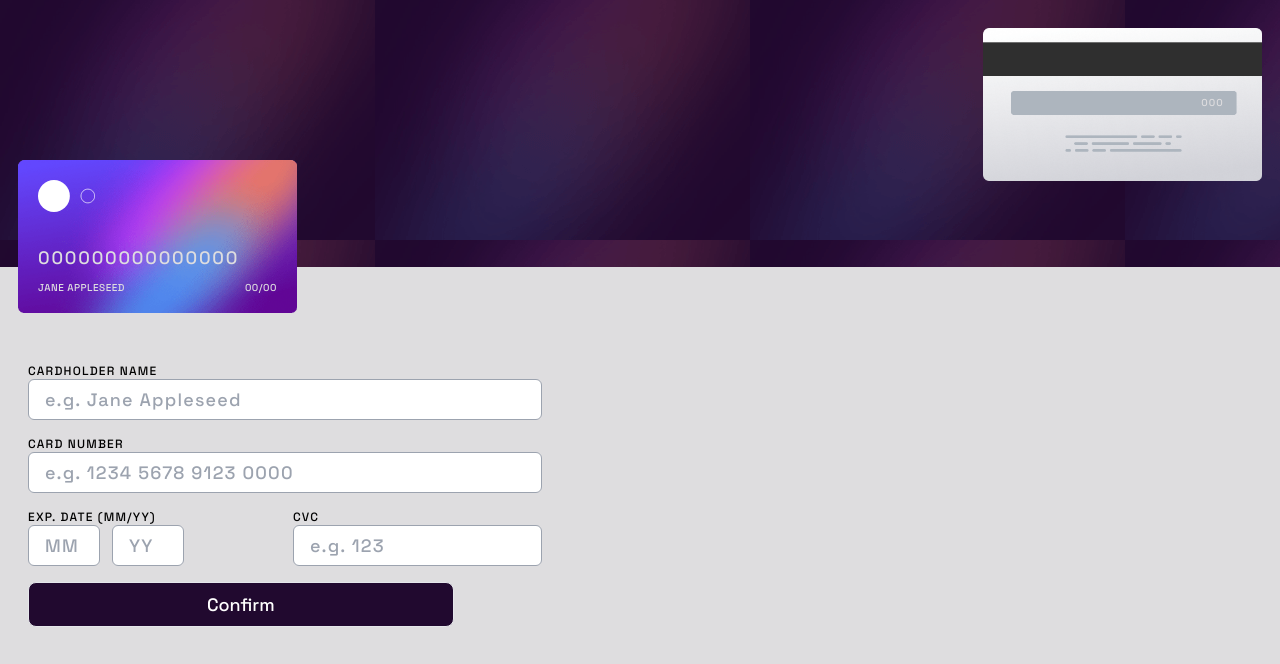
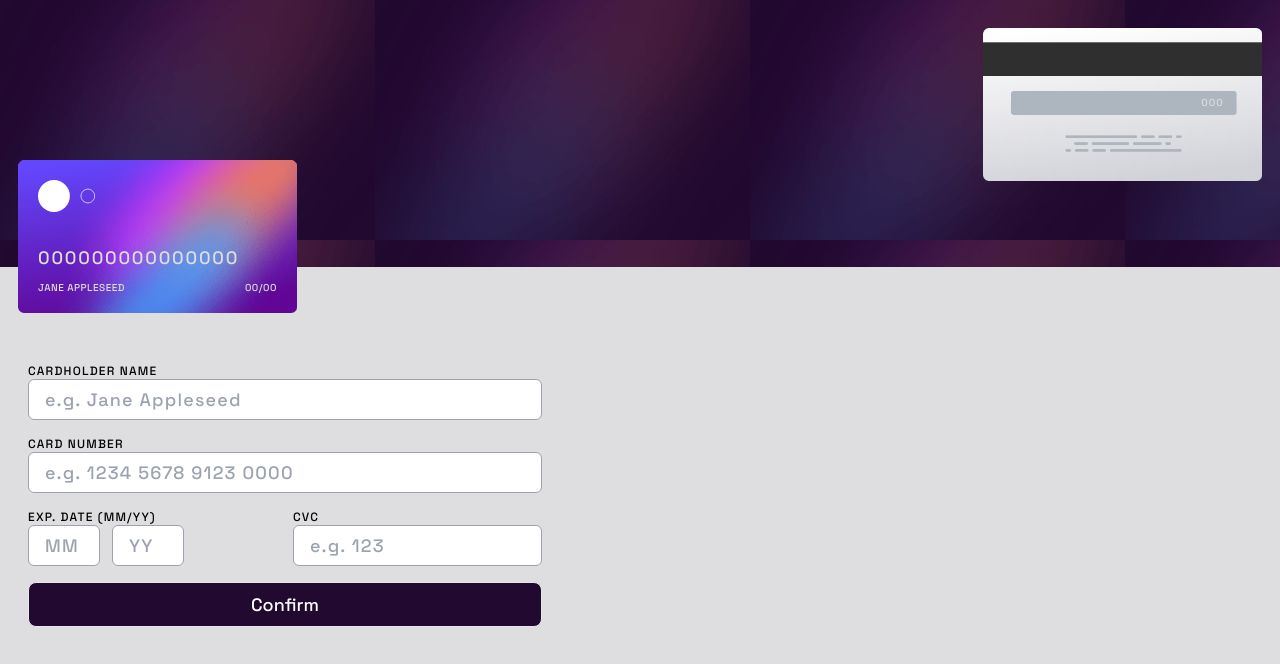
Before and after one commit to lawrence-yoon/preview-validation-form-responsive, a React (Vite) app: page / in a window 1280 px wide. Shown: the top 664 px of the page. Built offline with nearby package versions, Linux system fonts and the light colour scheme.

Commit message:
wire up state for the form

```diff
--- a/src/App.jsx
+++ b/src/App.jsx
@@ -10,10 +10,14 @@ function App() {
     expirationYear: "",
     cvcNumber: "",
   });
-  function handleChange() {
-    setCardInfo;
+  function handleChange(e) {
+    setCardInfo((prev) => ({ ...prev, [e.target.name]: e.target.value }));
   }
-  function handleConfirm() {}
+  function handleConfirm() {
+    alert("pressed confirm");
+  }
+  const { name, cardNumber, expirationMonth, expirationYear, cvcNumber } =
+    cardInfo;
   return (
     <div className="flex flex-col h-screen bg-lightGrayViolet 2xl:flex-row">
       <div className="relative bg-[url('/images/bg-main-mobile.png')] w-screen h-2/6 2xl:bg-[url('/images/bg-main-desktop.png')] 2xl:h-screen 2xl:w-2/6">
@@ -40,11 +44,11 @@ function App() {
         </div>
       </div>
       <Form
-        name={cardInfo.name}
-        cardNumber={cardInfo.cardNumber}
-        expirationMonth={cardInfo.expirationMonth}
-        expirationYear={cardInfo.expirationYear}
-        cvcNumber={cardInfo.cvcNumber}
+        name={name}
+        cardNumber={cardNumber}
+        expirationMonth={expirationMonth}
+        expirationYear={expirationYear}
+        cvcNumber={cvcNumber}
         handleChange={handleChange}
         handleConfirm={handleConfirm}
       />
--- a/src/components/Form.jsx
+++ b/src/components/Form.jsx
@@ -26,7 +26,7 @@ export default function Form({
         CARD NUMBER
         <input
           id="card-number"
-          name="card-number"
+          name="cardNumber"
           type="text"
           maxLength="16"
           placeholder="e.g. 1234 5678 9123 0000"
@@ -40,7 +40,7 @@ export default function Form({
         <div className="flex flex-row gap-3">
           <input
             className="w-[4.5rem] border border-gray-400 rounded-md px-4 py-2 text-[18px] active:border-darkGrayViolet"
-            name="month"
+            name="expirationMonth"
             type="text"
             maxLength="2"
             placeholder="MM"
@@ -49,7 +49,7 @@ export default function Form({
           />
           <input
             className="w-[4.5rem] border border-gray-400 rounded-md px-4 py-2 text-[18px] active:border-darkGrayViolet"
-            name="year"
+            name="expirationYear"
             type="text"
             maxLength="2"
             placeholder="YY"
@@ -62,7 +62,7 @@ export default function Form({
         CVC
         <input
           className="border border-gray-400 rounded-md px-4 py-2 text-[18px] active:border-darkGrayViolet"
-          name="cvc"
+          name="cvcNumber"
           type="text"
           maxLength="3"
           placeholder="e.g. 123"
@@ -71,7 +71,7 @@ export default function Form({
         />
       </label>
       <button
-        className="col-span-5 border p-2 rounded-lg bg-veryDarkGrayViolet text-white text-[18px]"
+        className="col-span-6 border p-2 rounded-lg bg-veryDarkGrayViolet text-white text-[18px]"
         type="submit"
         name="submit"
         onClick={handleConfirm}
```
